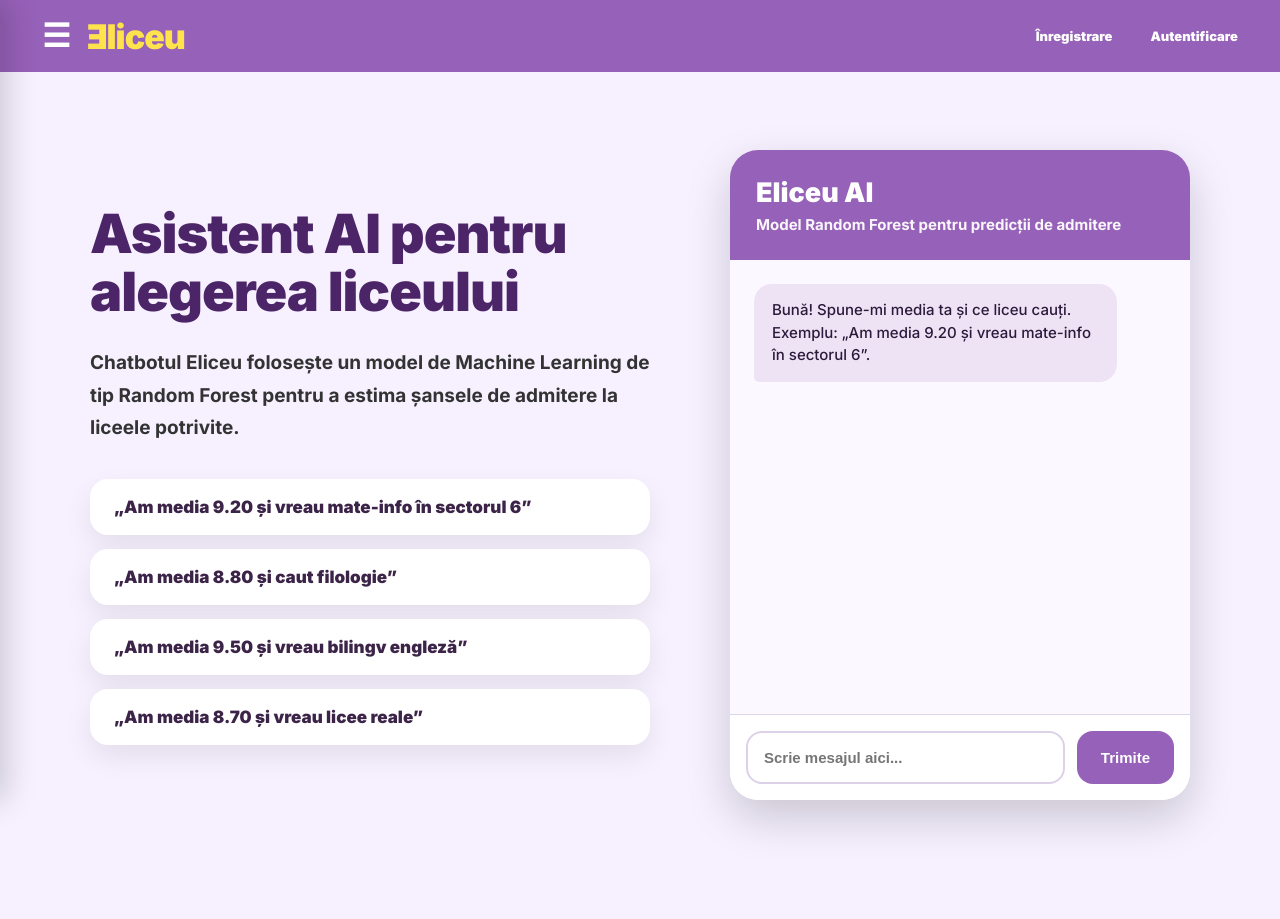
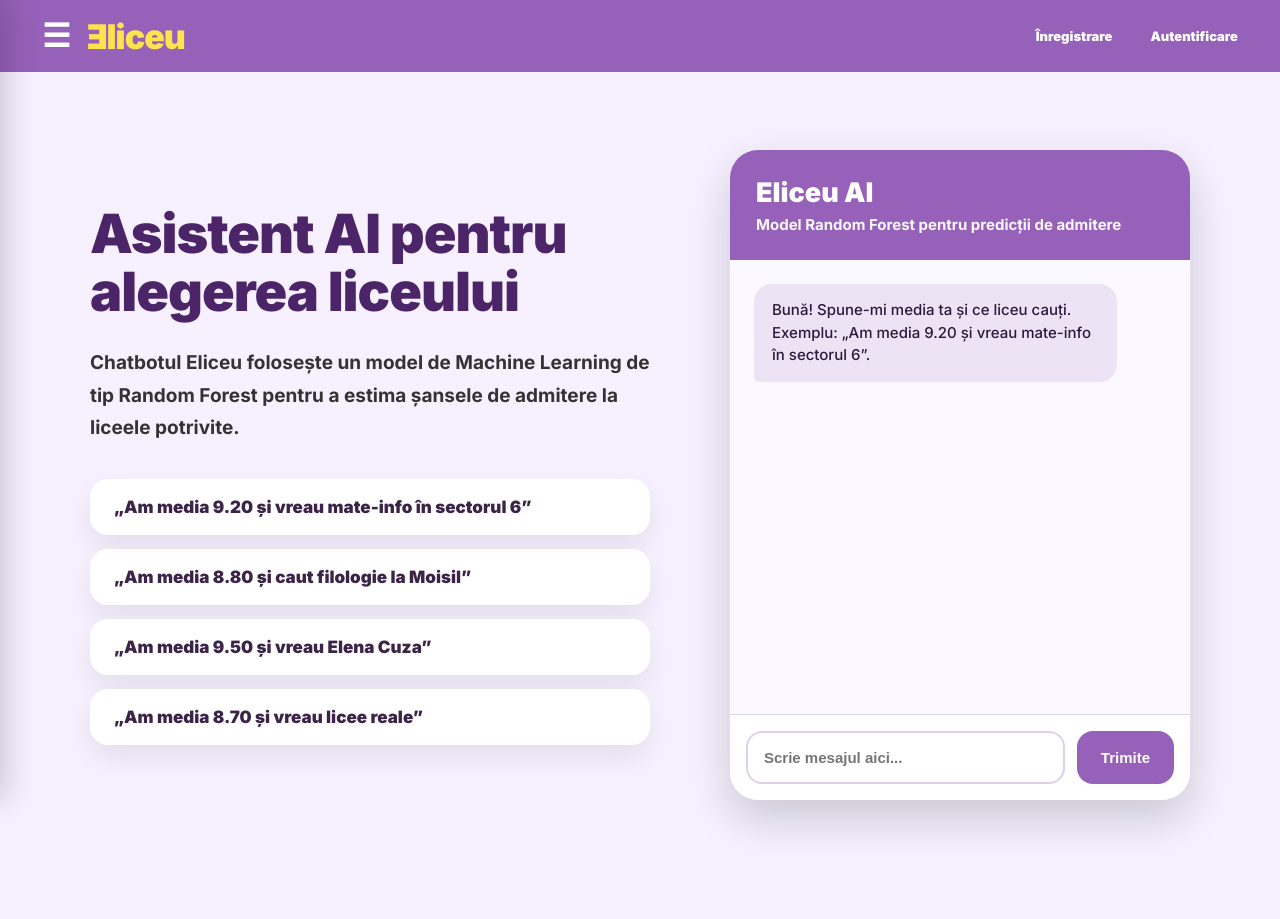
Before and after one commit to layla-237/infoedu-collab, a PHP site: page /fat1/ai/chatbot.php in a window 1280 px wide. Shown: the top 919 px of the page. Run offline with PHP 8.4, Linux system fonts and the light colour scheme; some libraries are stand-ins or nearby versions.

Commit message:
Update chatbot.php

```diff
--- a/ai/chatbot.php
+++ b/ai/chatbot.php
@@ -764,8 +764,8 @@
 
       <div class="examples">
         <div class="example">„Am media 9.20 și vreau mate-info în sectorul 6”</div>
-        <div class="example">„Am media 8.80 și caut filologie”</div>
-        <div class="example">„Am media 9.50 și vreau bilingv engleză”</div>
+        <div class="example">„Am media 8.80 și caut filologie la Moisil”</div>
+        <div class="example">„Am media 9.50 și vreau Elena Cuza”</div>
         <div class="example">„Am media 8.70 și vreau licee reale”</div>
       </div>
     </section>
```
